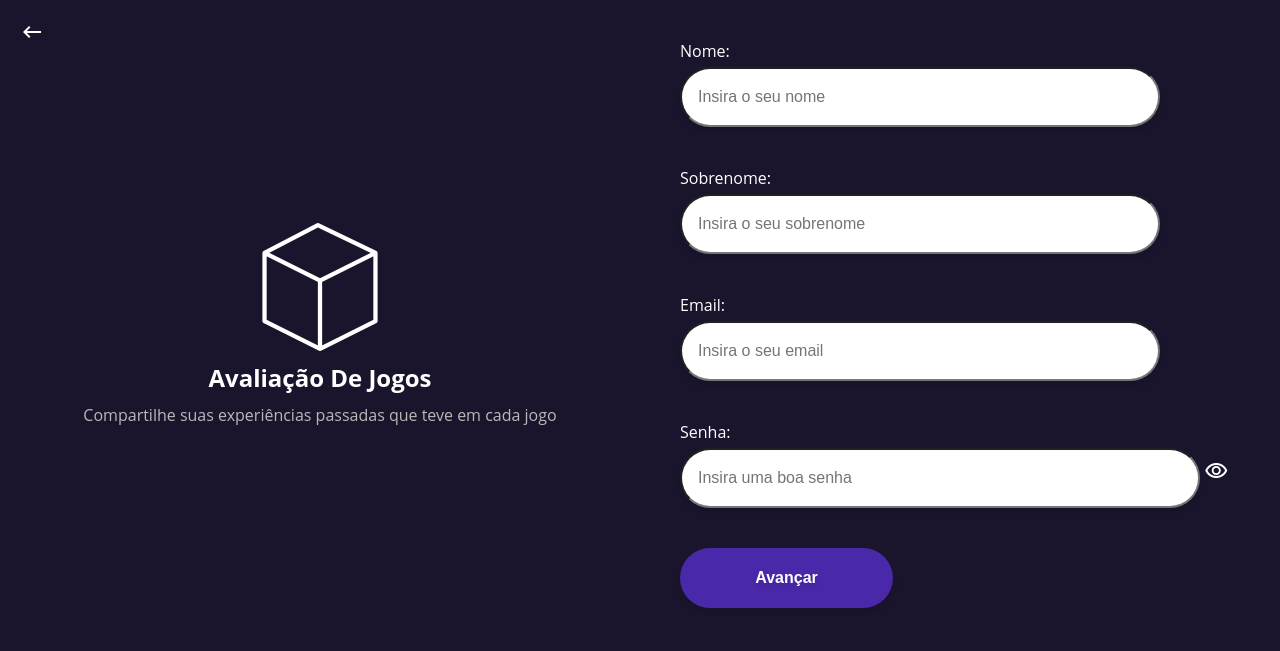
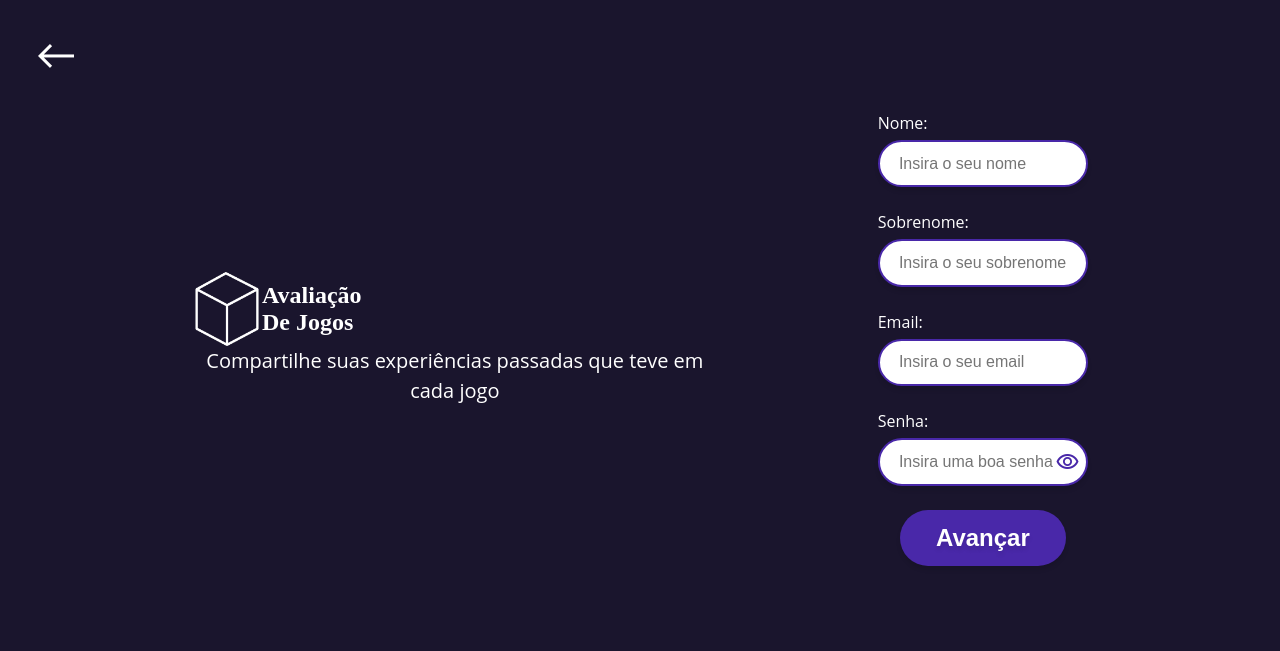
Before and after one commit to Enne-Amore/avaliacao-de-jogos, a plain HTML site: page src/view/TelaCadastro.html in a window 1280 px wide. Drawn offline with nearby package versions, Linux system fonts and the light colour scheme; a web font is replaced by a local one.

Commit message:
Melhorando CSS da Tela de Cadastro

```diff
--- a/src/css/tela-cadastro.css
+++ b/src/css/tela-cadastro.css
@@ -1,118 +1,124 @@
 .container {
-    display: flex;
-    border-radius: 10px;
-    overflow: hidden;
+    position: relative;
 }
 
 .container .back-arrow {
     position: absolute;
-    top: 20px;
-    left: 20px;
-    width: 111.724px;
-    height: 100px;
-    flex-shrink: 0;
+    top: 2vh;
+    left: 1%;
+    border-radius: 5em;
+    padding: 1em 1.2em;
+    cursor: pointer;
+    transition-duration: .2s;
+}
+.container .back-arrow:hover {
+    background: rgba(255, 255, 255, 0.15);
+}
+.container .back-arrow:active {
+    background: rgba(255, 255, 255, 0.30);
+}
+.container .back-arrow span {
+    font-size: 3em;
 }
 
-.form-container {
+.container .form-container {
+    position: absolute;
+    top: 14vh;
+    left: 0;
+    right: 0;
     display: flex;
-    width: 100%;
+    justify-content: center;
+    gap: 10em;
+    margin: auto 15%;
 }
 
-.form-container .left-section .logo {
-    display: flex;
-    flex-direction: column;
-}
-
-.left-section {
-    padding: 40px;
-    width: 50%;
+.container .form-container .left-section {
+    width: auto;
     display: flex;
     flex-direction: column;
     justify-content: center;
     align-items: center;
+    width: 100%;
+}
+
+.container .form-container .left-section .logo {
+    display: flex;
+    align-items: center;
+    width: 100%;
+}
+
+.container .form-container .left-section .logo img {
+    width: 70px;
+    height: 100%;
+}
+
+.container .form-container .left-section h1 {
+    font-size: 1.5em;
+    font-family: var(--titulo);
+    margin: 10px 0;
+    width: 25%;
+}
+
+.container .form-container .left-section p {
+    font-size: 1.25em;
+    line-height: 30px;
     text-align: center;
 }
 
-.left-section h1 {
-    font-size: 24px;
-    margin: 10px 0;
-}
-
-.left-section p {
-    font-size: 16px;
-    color: #b9b9b9;
-}
-
-.right-section {
-    padding: 40px;
-    width: 50%;
+.container .right-section {
+    width: 40%;
     display: flex;
     flex-direction: column;
     justify-content: center;
+    align-items: center;
+    gap: 1.5em;
 }
 
-form {
+.container .form-group {
+    display: flex;
+    flex-direction: column;
+    gap: .05em;
     width: 100%;
 }
 
-.form-group {
-    margin-bottom: 40px;
-}
-
-.form-group label {
+.container .form-group label {
     display: block;
     margin-bottom: 5px;
     font-size: 1em;
     color: #ffffff;
 }
 
-.form-group input {
-    width: 30em;
-    height: 60px;
-    flex-shrink: 0;
+.container .form-group input {
+    width: 100%;
     box-shadow: 0px 4px 4px 0px rgba(0, 0, 0, 0.10);
-    padding: 1em;
-    border-radius: 5em;
-    background-color: #ffffff;
-    color: #4928A9;
+    padding: .8em 1.2em;
+    border-radius: 25px;
+    border: 2px solid var(--roxa-clara);
+    color: var(--roxa-clara);
     font-size: 1em;
-    cursor: pointer;
     transition: background-color 0.3s;
 }
+.container .form-group input:focus {
+    border-color: var(--roxa-escura-1);
+}
 
-.password-container {
+.container .form-container .right-section .form-group .password-container {
     position: relative;
 }
 
-.password-container input {
-    width: calc(100% - 40px);
-    display: inline-block;
+.container .form-container .right-section .form-group .password-container span {
+    position: absolute;
+    top: 25%;
+    right: 4%;
+    color: var(--roxa-clara);
+    cursor: pointer;
+}
+.container .form-container .right-section .form-group .password-container span.invisivel {
+    display: none;
 }
 
-.password-toggle {
-    position: absolute;
-    right: 10px;
-    top: 50%;
-    transform: translateY(-50%);
-    cursor: pointer;
-}
-
-button {
-    width: 213px;
-    height: 60px;
-    flex-shrink: 0;
-    box-shadow: 0px 4px 4px 0px rgba(0, 0, 0, 0.10);
-    padding: 15px;
-    border-radius: 5em;
-    background-color: #4928A9;
-    color: #ffffff;
-    font-size: 1em;
-    cursor: pointer;
-    transition: background-color 0.3s;
-}
-
-button:hover {
-    background-color: #7b1fa2;
+.container .form-container .right-section .btn-avancar {
+    width: max-content;
 }
 
 @media (max-width: 768px) {
--- /dev/null
+++ b/src/js/ver-senha.js
@@ -0,0 +1,39 @@
+
+let senha_visivel = document.getElementsByClassName('visivel')[0]
+let senha_invisivel = document.getElementsByClassName('invisivel')[0]
+let password = document.getElementById('password')
+
+senha_visivel.addEventListener('click', () => {
+    if (senha_visivel.style.display == 'inline' && senha_invisivel.style.display == 'none') {
+        senha_visivel.style.display = 'none'
+        senha_invisivel.style.display = 'inline'
+        password.type = 'text'
+    } else {
+        senha_visivel.style.display = 'inline'
+        senha_invisivel.style.display = 'none'
+        password.type = 'password'
+    }
+})
+
+senha_invisivel.addEventListener('click', () => {
+    if (senha_visivel.style.display == 'none' && senha_invisivel.style.display == 'inline') {
+        senha_visivel.style.display = 'inline'
+        senha_invisivel.style.display = 'none'
+        password.type = 'password'
+    }
+})
+
+// Ver senha usando o teclado
+senha_visivel.addEventListener('keypress', (tecla) => {
+    if (tecla.key === "Enter") {
+        tecla.target.click()
+        senha_invisivel.focus()
+    }
+})
+
+senha_invisivel.addEventListener('keypress', (tecla) => {
+    if (tecla.key === "Enter") {
+        tecla.target.click()
+        senha_visivel.focus()
+    }
+})
--- a/src/view/TelaCadastro.html
+++ b/src/view/TelaCadastro.html
@@ -12,7 +12,7 @@
     <link rel="stylesheet" href="../css/tela-cadastro.css">
     <link rel="stylesheet" href="../css/responsive.css">
     <!-- JS -->
-    <script src="src/js/topo.js" defer></script>
+    <script src="../js/ver-senha.js" defer></script>
 </head>
 
 <body>
@@ -25,39 +25,51 @@
 
         <div class="form-container">
             <div class="left-section">
-                <div class="logo">
+                <figure class="logo">
                     <img src="../img/cubo-icon.png" alt="Avaliação De Jogos">
-                </div>
+
                     <h1>Avaliação De Jogos</h1>
+                </figure>
                 <p>Compartilhe suas experiências passadas que teve em cada jogo</p>
             </div>
 
-            <div class="right-section">
-                <form>
+            <form action="" method="post" autocomplete="on" class="right-section">
                 <div class="form-group">
                     <label for="first-name">Nome:</label>
-                        <input type="text" id="first-name" placeholder="Insira o seu nome">
+
+                    <input type="text" id="first-name" placeholder="Insira o seu nome" autocomplete="name">
                 </div>
+
                 <div class="form-group">
                     <label for="last-name">Sobrenome:</label>
-                        <input type="text" id="last-name" placeholder="Insira o seu sobrenome">
+
+                    <input type="text" id="last-name" placeholder="Insira o seu sobrenome" autocomplete="family-name">
                 </div>
+
                 <div class="form-group">
                     <label for="email">Email:</label>
-                        <input type="email" id="email" placeholder="Insira o seu email">
+
+                    <input type="email" id="email" placeholder="Insira o seu email" autocomplete="email">
                 </div>
+
                 <div class="form-group">
                     <label for="password">Senha:</label>
+
                     <div class="password-container">
-                            <input type="password" id="password" placeholder="Insira uma boa senha">
-                            <span class="material-symbols-outlined">
+                        <input type="password" id="password" placeholder="Insira uma boa senha"  autocomplete="current-password">
+
+                        <span class="material-symbols-outlined sr-only visivel" aria-label="Ver e/ou saber senha">
                             visibility
+                        </span>
+
+                        <span class="material-symbols-outlined sr-only invisivel" aria-label="Não ver e/ou saber senha">
+                            visibility_off
                         </span>
                     </div>
                 </div>
-                    <button type="submit">Avançar</button>
+
+                <button type="submit" class="btn-avancar">Avançar</button>
             </form>
-            </div>
         </div>
     </main>
 </body>
```
Lines whose indentation alone changed are shown as unchanged.
